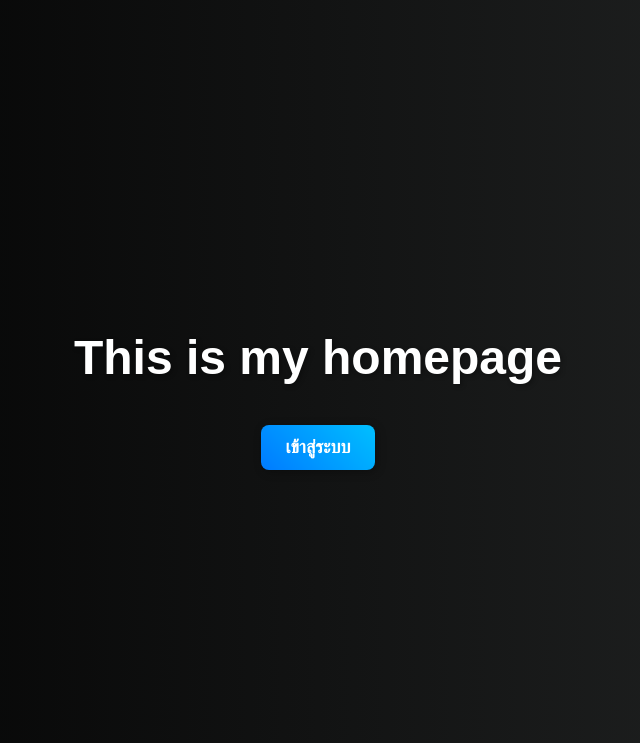
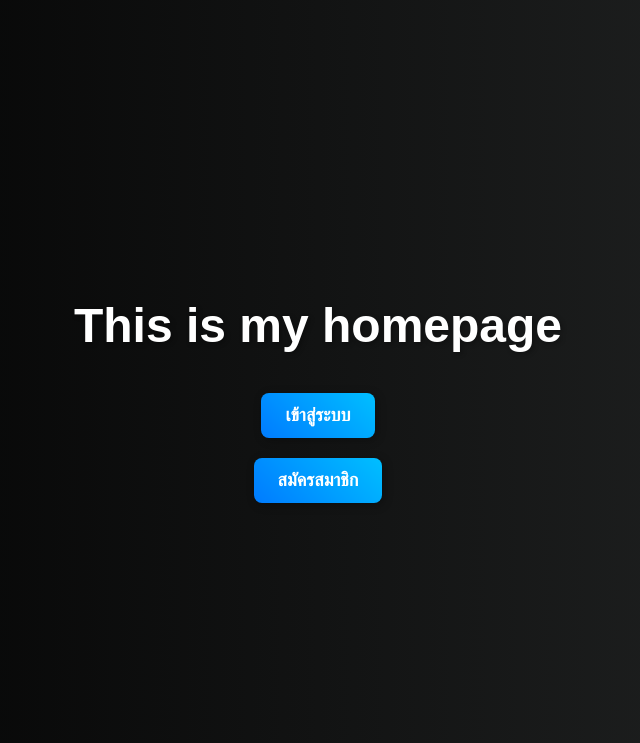
Before and after one commit to Masahiro-No/Web_from_Flask, a Flask app: page / in a window 1280 px wide. Shown: the top 743 px of the page, without its empty margins (322-962 px from the left). Run offline with Flask 3, Linux system fonts and the light colour scheme.

Commit message:
make register button on home page

```diff
--- a/templates/home.html
+++ b/templates/home.html
@@ -11,5 +11,6 @@
 
     <!-- ปุ่มสำหรับไปยังหน้า Login -->
     <a href="{{ url_for('login') }}" class="btn">เข้าสู่ระบบ</a>
+    <a href="{{ url_for('register') }}" class="btn">สมัครสมาชิก</a>
 </body>
 </html>
```
